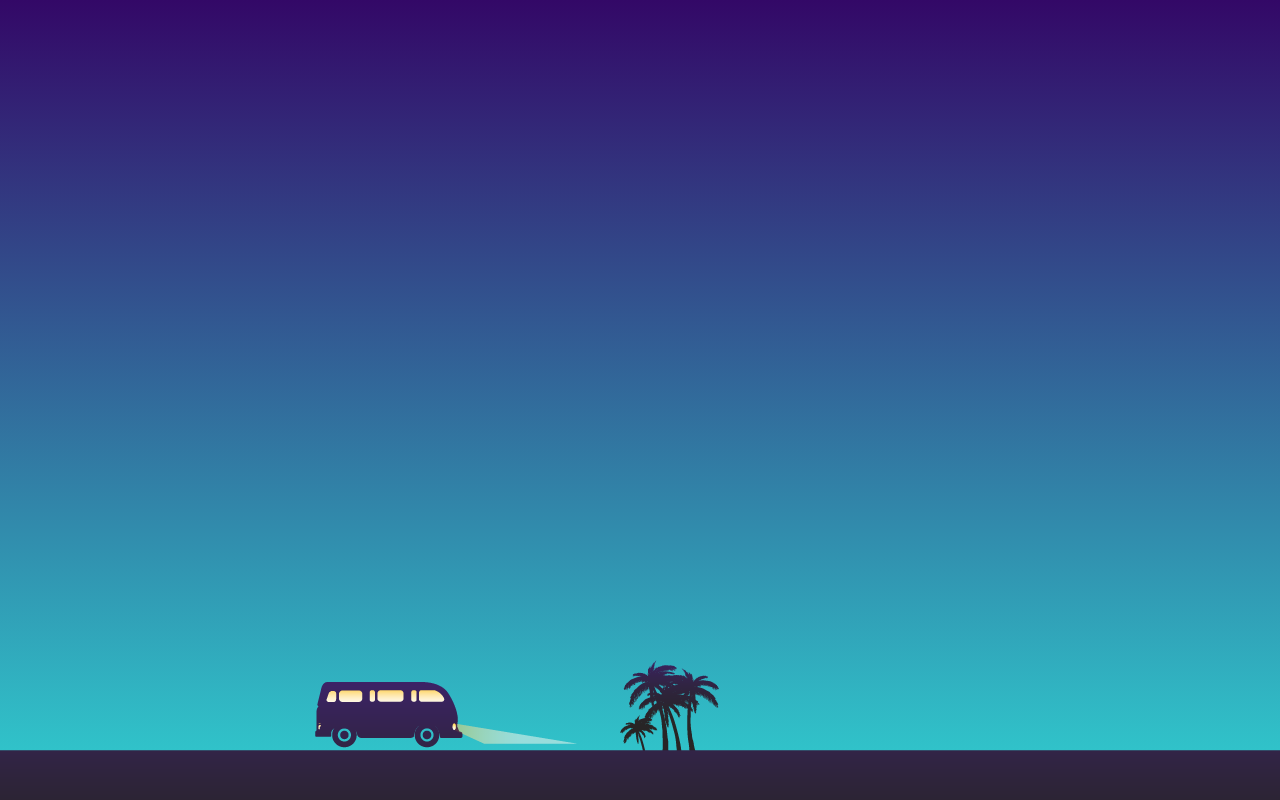
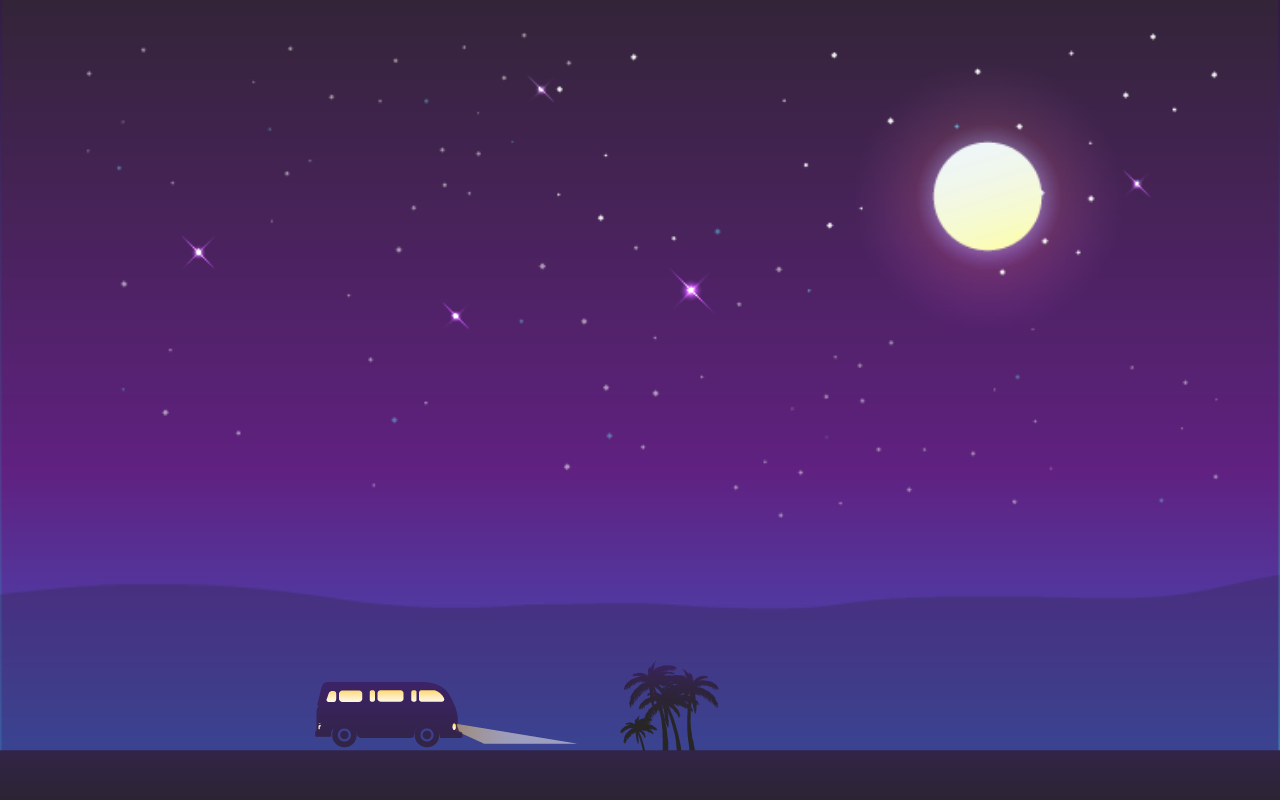
Before and after one commit to Eesha000/driving-night, a plain HTML site: page index.html in a window 1280 px wide. Drawn offline with nearby package versions, Linux system fonts and the light colour scheme; the site is published under a folder, as on GitHub Pages, so addresses that start at the root find nothing.

Commit message:
update style.css

```diff
--- a/style.css
+++ b/style.css
@@ -16,7 +16,7 @@ body {
   width: 100%;
   /* border: 1px solid black; */
   /* margin: 5rem auto; */
-  background: url("/img/Img_1.png") no-repeat center center/cover;
+  background: url("img/Img_1.png") no-repeat center center/cover;
   position: relative;
   box-shadow: 1px 2px 60px rgba(0,0,0,0.4);
   overflow-x: hidden;
```
